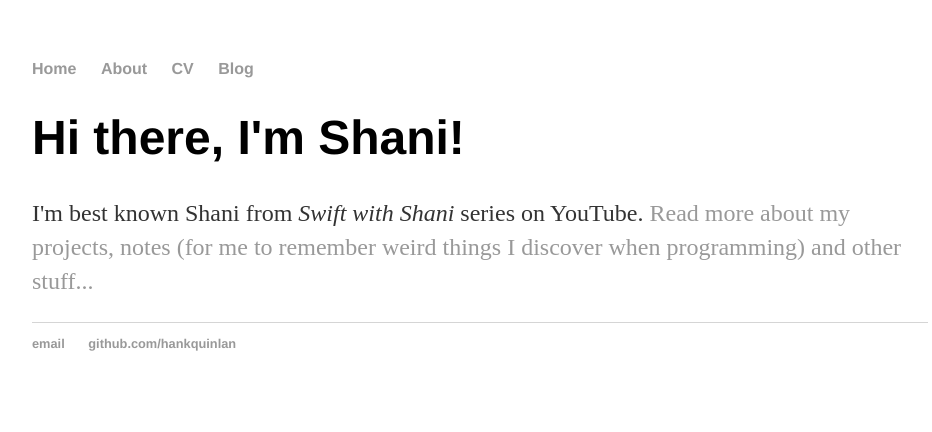
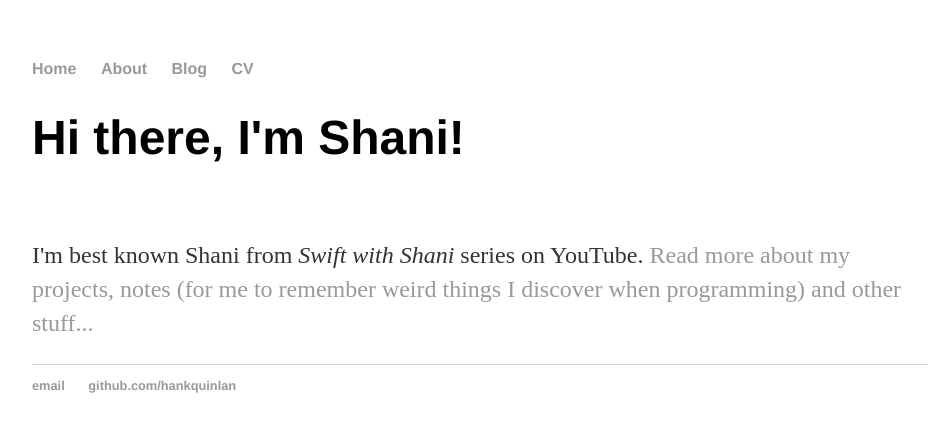
Before and after one commit to shanirivers/shanirivers.github.io-test, a Jekyll site: the page built from index.html, in a window 1280 px wide. Shown: the top 432 px of the page, without its empty margins (160-1092 px from the left). Built offline with Jekyll 4.4.1, drawn with Linux system fonts in a browser that asks for light colours.

Commit message:
Update index.html
Moved layout to layout file

```diff
--- a/index.html
+++ b/index.html
@@ -1,30 +1,8 @@
-<!DOCTYPE html>
-<html>
-	<head>
-		<title>Shani Rivers, Serial Creator</title>
-		<!-- link to main stylesheet -->
-		<link rel="stylesheet" type="text/css" href="/css/main.css">
-	</head>
-	<body>
-		<nav>
-    		<ul>
-        		<li><a href="/">Home</a></li>
-	        	<li><a href="/about">About</a></li>
-        		<li><a href="/cv">CV</a></li>
-        		<li><a href="/blog">Blog</a></li>
-    		</ul>
-		</nav>
-		<div class="container">
-    		<div class="blurb">
-        		<h1>Hi there, I'm Shani!</h1>
-				<p>I'm best known Shani from <em>Swift with Shani</em> series on YouTube. <a href="/about">Read more about my projects, notes (for me to remember weird things I discover when programming) and other stuff...</a></p>
-    		</div><!-- /.blurb -->
-		</div><!-- /.container -->
-		<footer>
-    		<ul>
-        		<li><a href="mailto:hankquinlanhub@gmail.com">email</a></li>
-        		<li><a href="https://github.com/hankquinlan">github.com/hankquinlan</a></li>
-			</ul>
-		</footer>
-	</body>
-</html>
+---
+layout: default
+title: Shani Rivers
+---
+<div class="blurb">
+<h1>Hi there, I'm Shani!</h1><br>
+<p>I'm best known Shani from <em>Swift with Shani</em> series on YouTube. <a href="/about">Read more about my projects, notes (for me to remember weird things I discover when programming) and other stuff...</a></p>
+</div><!-- /.blurb -->
```
